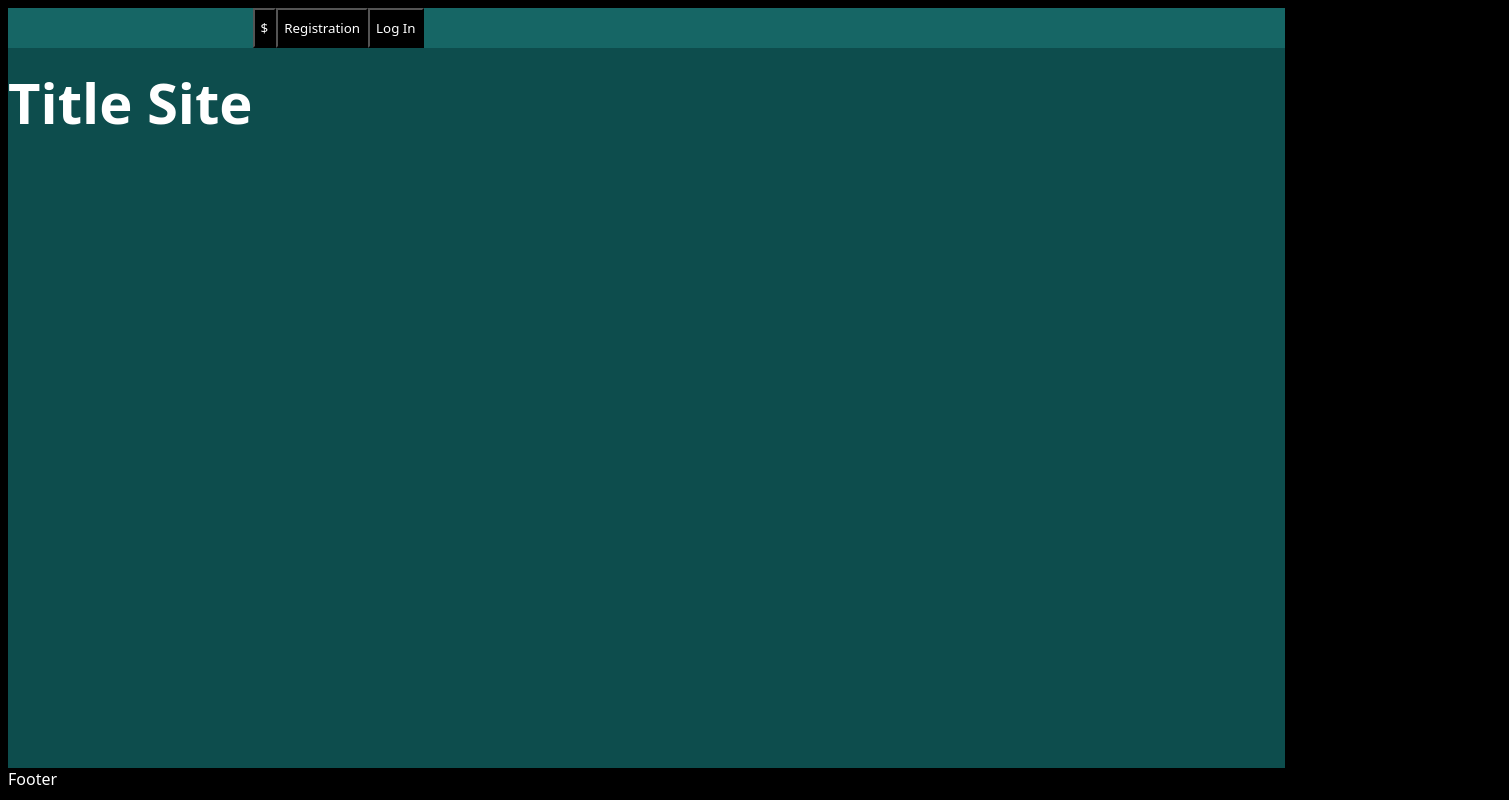
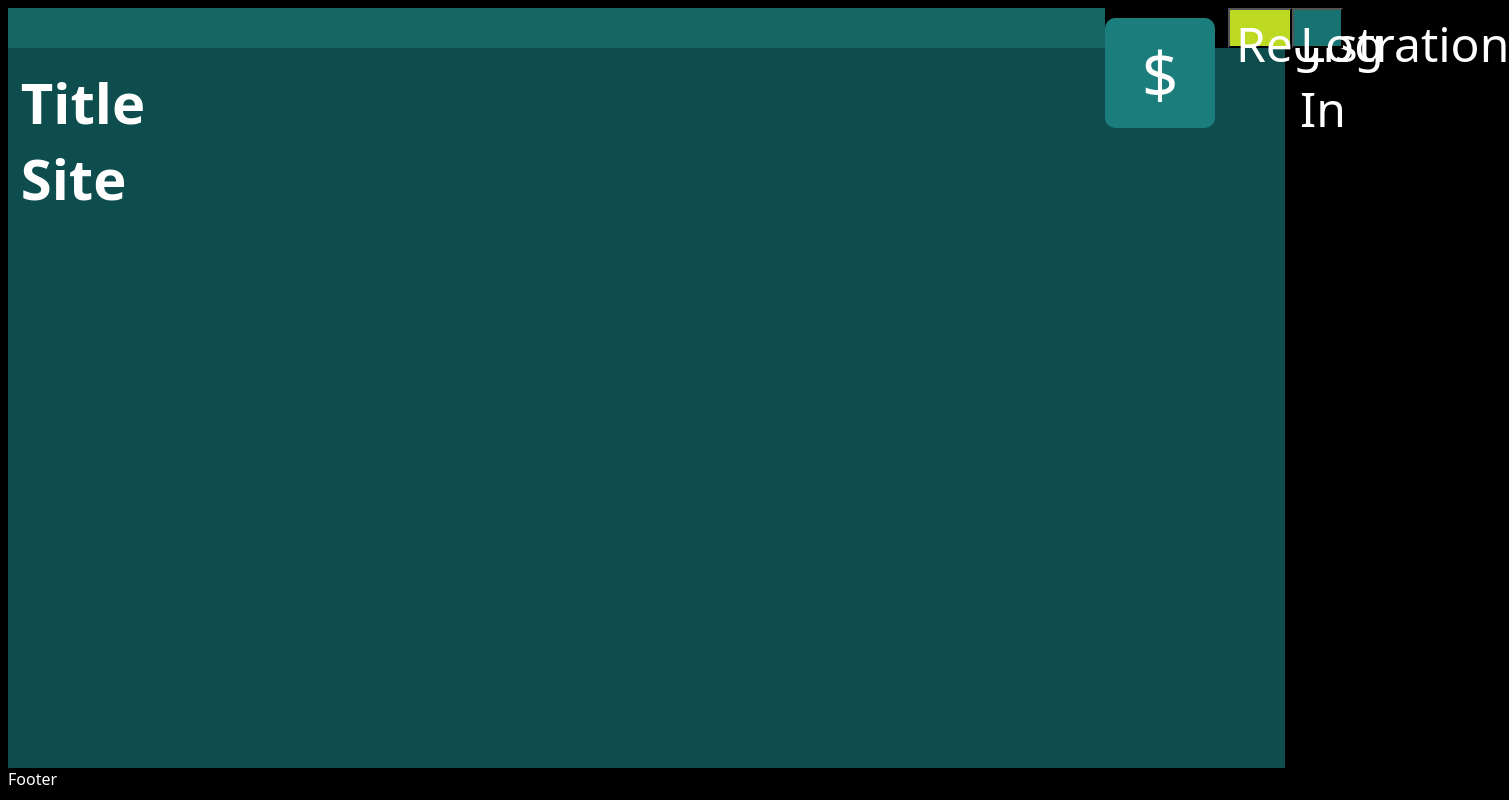
Before and after one commit to LouisWackenier/Payment-Process, a React (Vite) app: page / in a window 1280 px wide. Shown: the whole page, 1509 px wide, since content can reach past the window. Built offline with nearby package versions, Linux system fonts and the light colour scheme.

Commit message:
Button styling

```diff
--- a/src/components/Navbar.jsx
+++ b/src/components/Navbar.jsx
@@ -11,20 +11,49 @@ const MainContainer = styled.div`
 
 const Title = styled.h3`
    background-color: transparent;
+   margin-left: 1vw;
 `;
 
-const Buttons = styled.button`
-    text-align: center;
-    font-weight: 1rem;
+const DepositButton = styled.button`
+    border: transparent;
+    border-radius: 10px;
+    background-color: #1B7E7D;
+    font-size: 4rem;
+    margin-top: 10px;
+
+    width: 110px;
+    height: 110px;
+`;
+
+const RegistrationButton = styled.button`
+    background-color: #BDD922;
+    font-size: 3rem;
+    width: 5vw;
+
+    margin-left: 1vw;
+`;
+
+const LogInButton = styled.button`
+    background-color: #197272;
+    font-size: 3rem;
+    width: 4vw;
+`;
+
+const ButtonContainer = styled.div`
+    display: flex;
+    text-align: right;
+    margin-left: 75vw;
 `;
 
 const Navbar = () => {
   return (
     <MainContainer>
          <Title>Title Site</Title>
-         <Buttons>$</Buttons>
-         <Buttons>Registration</Buttons>
-         <Buttons>Log In</Buttons>
+         <ButtonContainer>
+             <DepositButton>$</DepositButton>
+             <RegistrationButton>Registration</RegistrationButton>
+             <LogInButton>Log In</LogInButton>
+         </ButtonContainer>
     </MainContainer>
   )
 }
```
